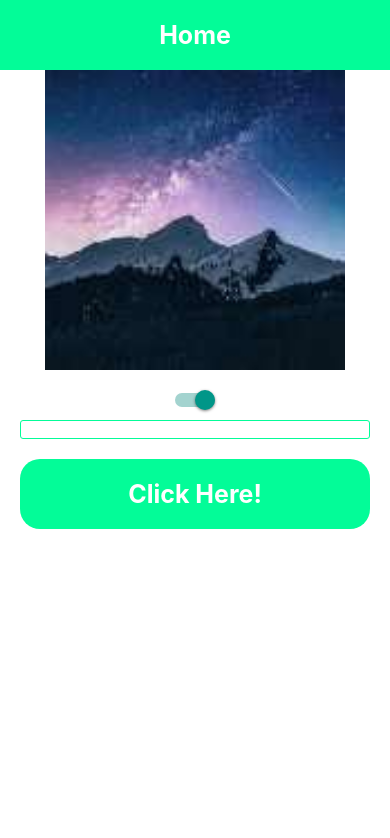
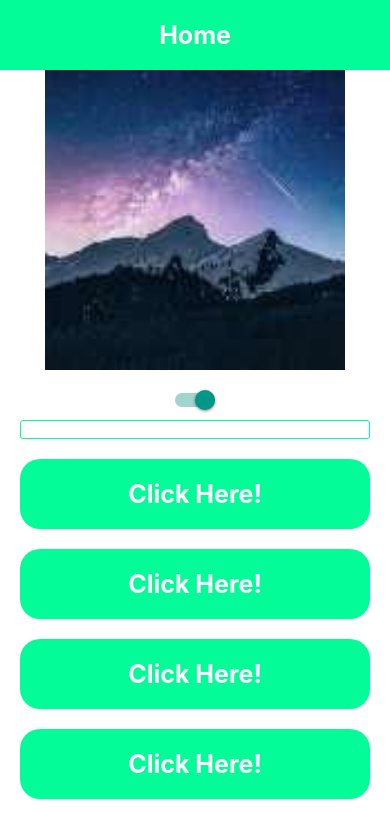
Before and after one commit to raflimuhammadd/rn-mobile-ts, a React Native app: screen / in a window 390 px wide. Shown: the top 838 px of the page. Built offline with nearby package versions, Linux system fonts and the light colour scheme.

Commit message:
scrollview-stylesheet

```diff
--- a/App.tsx
+++ b/App.tsx
@@ -1,5 +1,15 @@
 import React, { Component } from 'react';
-import {  View, Text, StatusBar, Image, TouchableOpacity, Switch, TextInput } from 'react-native';
+import {
+  View,
+  Text,
+  StatusBar,
+  Image,
+  TouchableOpacity,
+  Switch,
+  TextInput,
+  ScrollView,
+  StyleSheet,
+} from 'react-native';
 
 // Define state interface
 interface AppState {
@@ -19,16 +29,10 @@ class App extends Component<{}, AppState> {
   }
   render() {
     return (
-      <View style={{flex: 1}}>
+      <ScrollView style={styles.container}>
+        <View style={{ flex: 1 }}>
           <StatusBar barStyle="light-content" backgroundColor="#09bd75" />
-        <View
-        style={{
-          backgroundColor: '#03fc98',
-          justifyContent: 'center',
-          alignItems: 'center',
-          elevation: 5,
-          paddingVertical: 20,
-        }}>
+          <View style={styles.imageContainer}>
             <Text style={{
               color: '#FFFFFF',
               fontWeight: 'bold',
@@ -42,44 +46,57 @@ class App extends Component<{}, AppState> {
             alignItems: 'center',
           }}>
             <Image source={require('./src/images/mountain.jpg')}
-          style={{width: 300, height: 300}}
+              style={{ width: 300, height: 300 }}
             />
           </View>
-        <View style={{
-          justifyContent: 'center',
-          alignItems: 'center',
-          marginTop: 20,
-        }}>
-          <Switch value={this.state.value} onValueChange={() => this.setState({
-            value : !this.state.value
-            })}>
+          <View style={styles.switch}>
+            <Switch
+              value={this.state.value}
+              onValueChange={() =>
+                this.setState({value: !this.state.value})}>
             </Switch>
           </View>
           <TextInput
             value={this.state.username}
-          style={{
-            borderWidth: 1,
-            borderColor: '#03fc98',
-            marginHorizontal: 20,
-            paddingHorizontal: 10,
-            borderRadius: 3,
-            marginTop: 10,
-            color: 'black'
-          }}
-          onChangeText={value => this.setState({username: value})}
+            style={styles.textInput}
+            onChangeText={value => this.setState({ username: value })}
           />
           <TouchableOpacity
-        style={{
-          backgroundColor: '#03fc98',
-          paddingVertical: 20,
+            style={styles.button}>
+            <Text style={{
+              color: '#FFFFFF',
               justifyContent: 'center',
-          alignItems: 'center',
-          marginTop: 20,
-          marginHorizontal: 20,
-          borderRadius: 20,
-          elevation: 3,
-        }}>
-          <Text style = {{
+              fontWeight: 'bold',
+              fontSize: 25,
+            }} onPress={() => console.log('Halo Rafli')}>
+              Click Here!
+            </Text>
+          </TouchableOpacity>
+          <TouchableOpacity
+            style={styles.button}>
+            <Text style={{
+              color: '#FFFFFF',
+              justifyContent: 'center',
+              fontWeight: 'bold',
+              fontSize: 25,
+            }} onPress={() => console.log('Halo Rafli')}>
+              Click Here!
+            </Text>
+          </TouchableOpacity>
+          <TouchableOpacity
+            style={styles.button}>
+            <Text style={{
+              color: '#FFFFFF',
+              justifyContent: 'center',
+              fontWeight: 'bold',
+              fontSize: 25,
+            }} onPress={() => console.log('Halo Rafli')}>
+              Click Here!
+            </Text>
+          </TouchableOpacity>
+          <TouchableOpacity
+            style={styles.button}>
+            <Text style={{
               color: '#FFFFFF',
               justifyContent: 'center',
               fontWeight: 'bold',
@@ -89,8 +106,51 @@ class App extends Component<{}, AppState> {
             </Text>
           </TouchableOpacity>
         </View>
-    )
+      </ScrollView>
+    );
   }
 }
 
+const styles = StyleSheet.create({
+  button: {
+    backgroundColor: '#03fc98',
+    paddingVertical: 20,
+    justifyContent: 'center',
+    alignItems: 'center',
+    marginTop: 20,
+    marginHorizontal: 20,
+    borderRadius: 20,
+    elevation: 3,
+  },
+  textInput: {
+    borderWidth: 1,
+    borderColor: '#03fc98',
+    marginHorizontal: 20,
+    paddingHorizontal: 10,
+    borderRadius: 3,
+    marginTop: 10,
+    color: 'black'
+  },
+  switch: {
+    justifyContent: 'center',
+    alignItems: 'center',
+    marginTop: 20,
+  },
+  image: {
+    justifyContent: 'center',
+    alignItems: 'center',
+    marginTop: 20,
+  },
+  imageContainer: {
+    backgroundColor: '#03fc98',
+    justifyContent: 'center',
+    alignItems: 'center',
+    elevation: 5,
+    paddingVertical: 20,
+  },
+  container: {
+    flex: 1,
+  },
+});
+
 export default App;
```
Lines whose indentation alone changed are shown as unchanged.
